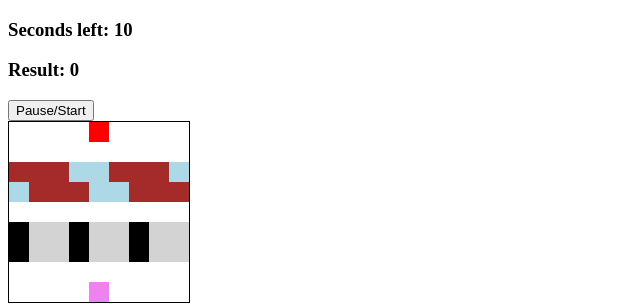
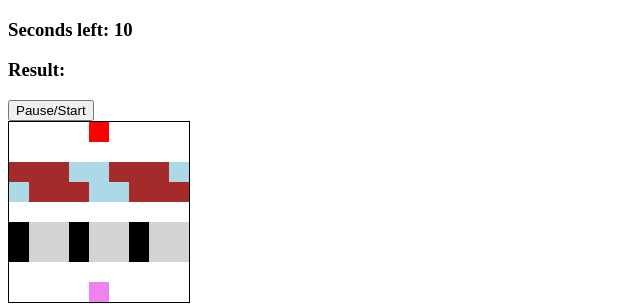
Before and after one commit to SrdjanLakic/Froger-Game, a plain HTML site: page index.html in a window 1280 px wide. Shown: the full height of the page, 0-640 px from the left. Drawn offline with Linux system fonts and the light colour scheme.

Commit message:
html updated

```diff
--- a/index.html
+++ b/index.html
@@ -7,7 +7,7 @@
   </head>
   <body>
     <h3>Seconds left: <span id="time-left">10</span></h3>
-    <h3>Result: <span id="result">0</span></h3>
+    <h3>Result: <span id="result"></span></h3>
 
     <button id="start-pause-button">Pause/Start</button>
 
```
